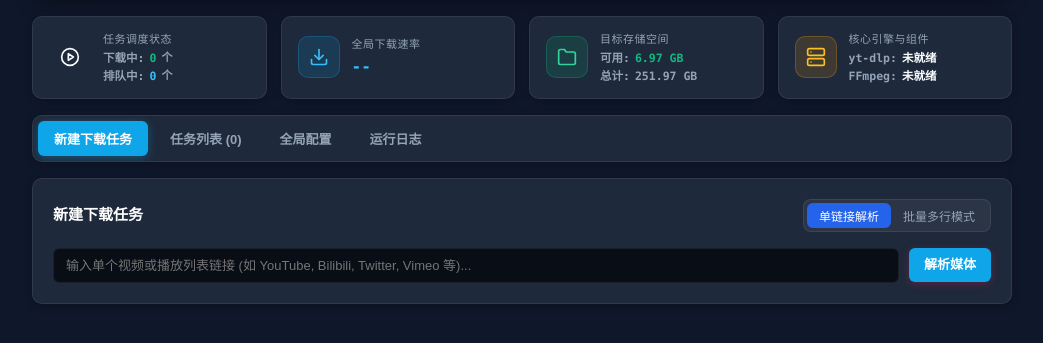
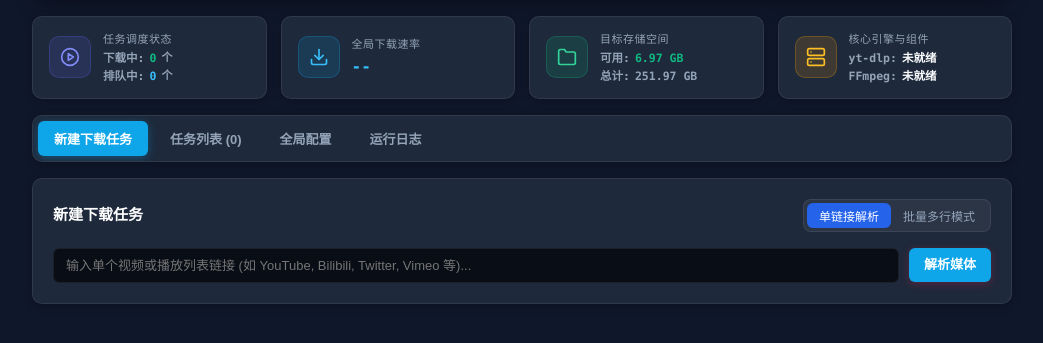
Before and after one commit to 0x5826/qnap-yt-dlp, a PHP site: page / in a window 1280 px wide. Shown: the part 95-438 px from the top of the page, without its empty margins (118-1161 px from the left). Run offline with PHP 8.4, Linux system fonts and the light colour scheme; data that the repository does not hold is empty.

Commit message:
[fix] 补齐任务调度状态图标底框样式

```diff
--- a/shared/web/index.php
+++ b/shared/web/index.php
@@ -449,6 +449,12 @@ endif;
             background: rgba(225, 29, 72, 0.15);
             color: #fb7185;
             border: 1px solid rgba(225, 29, 72, 0.25);
+        }
+
+        .bg-indigo {
+            background: rgba(99, 102, 241, 0.15);
+            color: #818cf8;
+            border: 1px solid rgba(99, 102, 241, 0.25);
         }
 
         .bg-blue {
```
